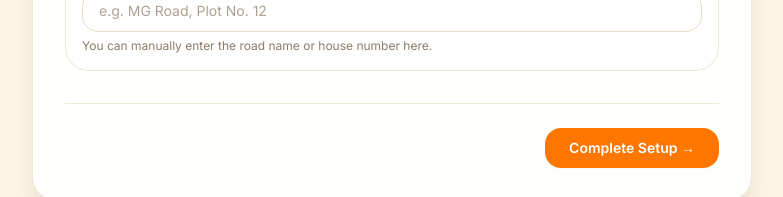
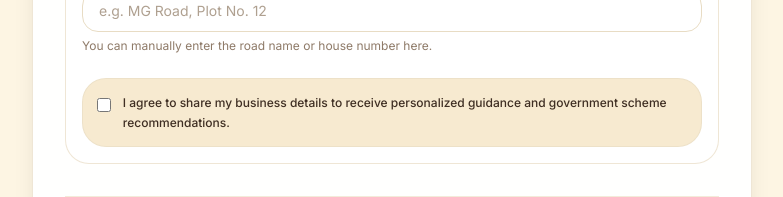
Before and after one commit to Sayantan-Sinha-GIT/arthasetu, a Next.js app: page /onboarding in a window 1280 px wide. Shown: the part 902-1099 px from the top of the page, without its empty margins (248-1031 px from the left). Built offline with nearby package versions, Linux system fonts and the light colour scheme; no server answers; the database is empty; sample sign-in values are in the browser's storage.

Commit message:
feat(prod): item 18 - simple consent checkbox in onboarding

```diff
--- a/src/components/onboarding/StepBasicInfo.tsx
+++ b/src/components/onboarding/StepBasicInfo.tsx
@@ -239,6 +239,23 @@ export default function StepBasicInfo({
           error={errors.roadName}
           hint={t.onboarding.roadNameHint}
         />
+
+        {/* Consent Checkbox */}
+        <div className="pt-2">
+          <label className="flex items-start gap-3 p-3.5 rounded-2xl bg-surface border border-border/60 hover:border-primary/40 transition-colors cursor-pointer select-none">
+            <input
+              type="checkbox"
+              checked={Boolean(data.consentGiven)}
+              onChange={(e) => onChange({ consentGiven: e.target.checked })}
+              className="mt-1 h-4 w-4 rounded border-border text-primary focus:ring-primary/20 accent-primary cursor-pointer"
+            />
+            <span className="text-xs text-foreground/90 font-medium leading-relaxed">
+              {language === 'hi'
+                ? 'मैं व्यक्तिगत व्यापार सलाह और सरकारी योजनाओं की जानकारी प्राप्त करने के लिए अपने विवरण साझा करने की सहमति देता/देती हूँ।'
+                : 'I agree to share my business details to receive personalized guidance and government scheme recommendations.'}
+            </span>
+          </label>
+        </div>
       </div>
     </div>
   );
--- a/src/types/index.ts
+++ b/src/types/index.ts
@@ -45,8 +45,9 @@ export interface UserProfile {
   loanDetails?: LoanDetail[];
   annualTurnover?: number;
 
-  // Profile completeness
+  // Profile completeness & consent
   onboardingComplete: boolean;
+  consentGiven?: boolean;
 
   // Timestamps
   createdAt: Timestamp;
```
